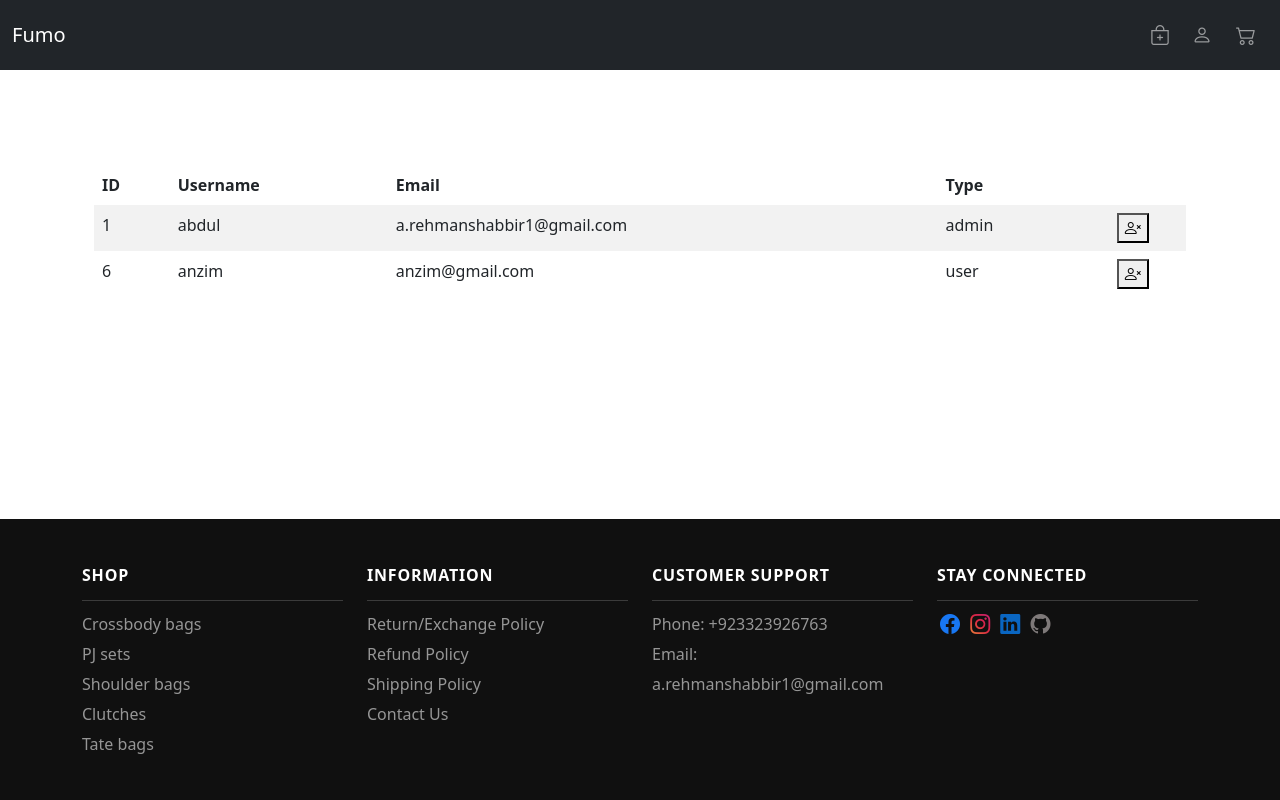
After one commit to abdul894/CS50_final_project, a Flask app: page /users in a window 1280 px wide. The commit adds this page. Run offline with Flask 3, Linux system fonts and the light colour scheme; data comes from the database, SQL or seed files in the repository; some libraries are stand-ins or nearby versions.

Commit message:
modified

```diff
--- a/app.py
+++ b/app.py
@@ -93,5 +93,12 @@ def register():
 def admin():
     return render_template('admin.html')
 
+@app.route("/users", methods = ["GET", "POST"])
+def users():
+    if request.method == 'GET':
+        db = get_db()
+        users_data = db.execute("SELECT * FROM users")
+        return render_template("users.html", users_data=users_data)
+
 if __name__ == '__main__':
     app.run(debug=True)
--- a/templates/layout.html
+++ b/templates/layout.html
@@ -24,10 +24,10 @@
           <ul class="navbar-nav me-auto mb-2 mb-lg-0">
             {% if session['user_type'] == 'admin' %}
               <li class="nav-item">
-                <a class="nav-link" href="#">products</a>
+                <a class="nav-link" href="/products">products</a>
               </li>
               <li class="nav-item">
-                <a class="nav-link" href="#">users</a>
+                <a class="nav-link" href="/users">users</a>
               </li>
             {% endif %}
           </ul>
--- /dev/null
+++ b/templates/users.html
@@ -0,0 +1,37 @@
+{% extends "layout.html" %}
+
+{% block title %}
+admin
+{% endblock %}
+
+{% block main %}
+<table class="table table-striped table-borderless">
+    <thead>
+        <tr>
+            <th class="text-start">ID</th>
+            <th class="text-start">Username</th>
+            <th class="text-start">Email</th>
+            <th class="text-start">Type</th>
+        </tr>
+    </thead>
+    <tbody>
+        {% for user in users_data %}
+        <tr>
+            <td class="text-start">{{ user["id"] }}</td>
+            <td class="text-start">{{ user["username"] }}</td>
+            <td class="text-start">{{ user["email"] }}</td>
+            <td class="text-start">{{ user["type"] }}</td>
+            <td>
+                <form action="/delete_user">
+                    <input type="hidden" name="id" value="{{ user['id'] }}">
+                    <button type="submit">
+                        <i class="bi bi-person-x"></i>
+                    </button>
+                </form>
+            </td>
+        </tr>
+        {% endfor %}
+    </tbody>
+</table>
+
+{% endblock %}
```
Also changed, not shown: 2 other files.
